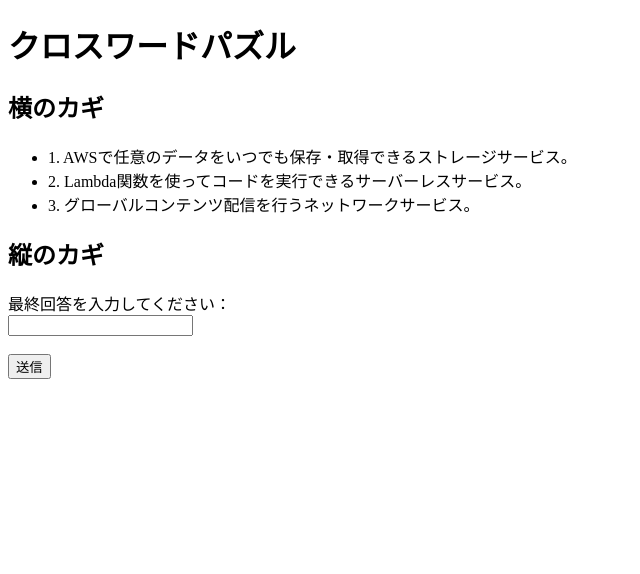
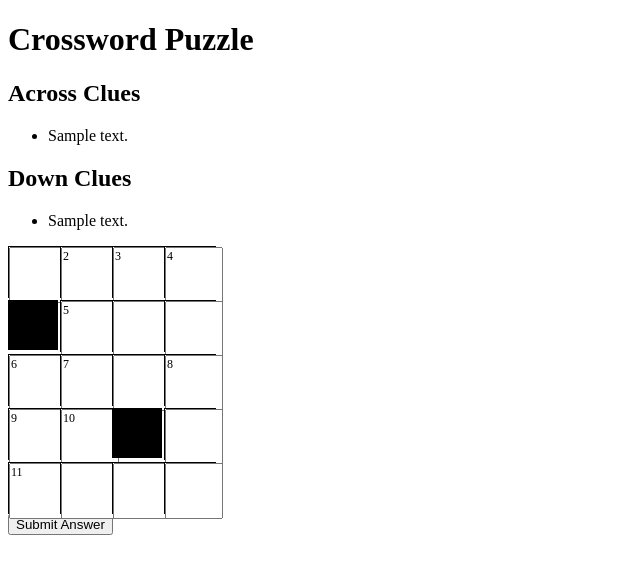
Before and after one commit to kawafuchieirin/Document_summary_app, a Django app: page / in a window 1280 px wide. Shown: the top 574 px of the page, without its empty margins (0-640 px from the left). Run offline with Django 5.2, Linux system fonts and the light colour scheme; data comes from the database, SQL or seed files in the repository; tables that the repository leaves empty hold one stand-in row (values such as "Sample post").

Commit message:
クロスわーどはできた

```diff
--- a/crossword_project/crossword_app/admin.py
+++ b/crossword_project/crossword_app/admin.py
@@ -1,4 +1,6 @@
+# crossword_app/admin.py
 from django.contrib import admin
-from .models import Clue
+from .models import AcrossClue, DownClue
 
-admin.site.register(Clue)
+admin.site.register(AcrossClue)
+admin.site.register(DownClue)
--- a/crossword_project/crossword_app/models.py
+++ b/crossword_project/crossword_app/models.py
@@ -1,14 +1,14 @@
+# crossword_app/models.py
 from django.db import models
 
-class Clue(models.Model):
-    DIRECTION_CHOICES = (
-        ('ACROSS', '横のカギ'),
-        ('DOWN', '縦のカギ'),
-    )
-    number = models.IntegerField()
-    direction = models.CharField(max_length=6, choices=DIRECTION_CHOICES)  # 修正箇所: max_length=6 に変更
-    clue = models.TextField()
-    answer = models.CharField(max_length=50)
+class AcrossClue(models.Model):
+    clue_text = models.CharField(max_length=255)
 
     def __str__(self):
-        return f"{self.number} {self.get_direction_display()}: {self.clue}"
+        return self.clue_text
+
+class DownClue(models.Model):
+    clue_text = models.CharField(max_length=255)
+
+    def __str__(self):
+        return self.clue_text
--- a/crossword_project/crossword_app/templates/crossword_app/crossword.html
+++ b/crossword_project/crossword_app/templates/crossword_app/crossword.html
@@ -1,42 +1,61 @@
 <!DOCTYPE html>
-<html lang="ja">
+<html lang="en">
 <head>
     <meta charset="UTF-8">
-    <title>クロスワードパズル</title>
-    <script>
-        function showAlert(message) {
-            alert(message);
-        }
-    </script>
+    <title>Crossword Puzzle</title>
+    <style>
+        .grid { display: grid; grid-template-columns: repeat(4, 50px); grid-gap: 2px; }
+        .cell { width: 50px; height: 50px; text-align: center; vertical-align: middle; font-size: 16px; position: relative; }
+        .input-cell { border: 1px solid #000; background-color: white; }
+        .black-cell { background-color: black; }
+        .clue-number { font-size: 12px; position: absolute; top: 2px; left: 2px; color: black; }
+    </style>
 </head>
 <body>
-    <h1>クロスワードパズル</h1>
-
+    <h1>Crossword Puzzle</h1>
     {% if error_message %}
-        <script>
-            showAlert("{{ error_message }}");
-        </script>
+        <p style="color: red;">{{ error_message }}</p>
     {% endif %}
 
-    <h2>横のカギ</h2>
+    <h2>Across Clues</h2>
     <ul>
         {% for clue in across_clues %}
-            <li>{{ clue.number }}. {{ clue.clue }}</li>
+            <li>{{ clue.clue_text }}</li>
         {% endfor %}
     </ul>
 
-    <h2>縦のカギ</h2>
+    <h2>Down Clues</h2>
     <ul>
         {% for clue in down_clues %}
-            <li>{{ clue.number }}. {{ clue.clue }}</li>
+            <li>{{ clue.clue_text }}</li>
         {% endfor %}
     </ul>
 
-    <form method="post" action="{% url 'validate_answer' %}">
+    <!-- クロスワード入力フォーム -->
+    <form action="{% url 'validate_answer' %}" method="post">
         {% csrf_token %}
-        <label for="final_answer">最終回答を入力してください：</label><br>
-        <input type="text" id="final_answer" name="final_answer" required><br><br>
-        <input type="submit" value="送信">
+        <div class="grid">
+            {% for row in grid_structure %}
+                {% for cell in row %}
+                    {% if cell == 0 %}
+                        <!-- 黒セル -->
+                        <div class="cell black-cell"></div>
+                    {% elif cell == 1 %}
+                        <!-- 解答入力セル -->
+                        <div class="cell input-cell">
+                            <input type="text" name="answer{{ forloop.counter }}" maxlength="1" style="width: 100%; height: 100%; text-align: center;" aria-label="解答はこちら">
+                        </div>
+                    {% else %}
+                        <!-- 番号付き解答入力セル -->
+                        <div class="cell input-cell">
+                            <span class="clue-number">{{ cell }}</span>
+                            <input type="text" name="answer{{ forloop.counter }}" maxlength="1" style="width: 100%; height: 100%; text-align: center;" aria-label="解答はこちら">
+                        </div>
+                    {% endif %}
+                {% endfor %}
+            {% endfor %}
+        </div>
+        <button type="submit">Submit Answer</button>
     </form>
 </body>
 </html>
--- a/crossword_project/crossword_app/urls.py
+++ b/crossword_project/crossword_app/urls.py
@@ -1,8 +1,9 @@
+# crossword_app/urls.py
 from django.urls import path
 from . import views
 
 urlpatterns = [
-    path('', views.crossword_view, name='crossword'),
-    path('validate/', views.validate_answer, name='validate_answer'),
+    path('', views.crossword_view, name='crossword_puzzle'),
+    path('validate_answer/', views.validate_answer, name='validate_answer'),
     path('success/', views.success_view, name='success'),
 ]
--- a/crossword_project/crossword_app/views.py
+++ b/crossword_project/crossword_app/views.py
@@ -1,34 +1,37 @@
+# crossword_app/views.py
 from django.shortcuts import render, redirect
-from .models import Clue
+from django.urls import reverse
+from .models import AcrossClue, DownClue
 
 def crossword_view(request):
-    across_clues = Clue.objects.filter(direction='ACROSS').order_by('number')
-    down_clues = Clue.objects.filter(direction='DOWN').order_by('number')
-    context = {
+    across_clues = AcrossClue.objects.all()
+    down_clues = DownClue.objects.all()
+    error_message = request.GET.get('error', None)
+
+    # グリッド構造
+    grid_structure = [
+        [1, 2, 3, 4],
+        [0, 5, 1, 1],
+        [6, 7, 1, 8],
+        [9, 10, 0, 1],
+        [11, 1, 1, 1],
+    ]
+
+    return render(request, 'crossword_app/crossword.html', {
         'across_clues': across_clues,
         'down_clues': down_clues,
-    }
-    return render(request, 'crossword_app/crossword.html', context)
+        'error_message': error_message,
+        'grid_structure': grid_structure,
+    })
 
 def validate_answer(request):
     if request.method == 'POST':
-        final_answer = request.POST.get('final_answer')
-        if final_answer.strip().lower() == 'thank you':
-            # 正解の場合、次のURLにリダイレクト
+        answer = "".join([request.POST.get(f'answer{i}', '') for i in range(1, 5)])
+        if answer.lower() == 'thank':
             return redirect('success')
         else:
-            # 不正解の場合、エラーメッセージを表示
-            error_message = '回答が不適切です。'
-            across_clues = Clue.objects.filter(direction='ACROSS').order_by('number')
-            down_clues = Clue.objects.filter(direction='DOWN').order_by('number')
-            context = {
-                'across_clues': across_clues,
-                'down_clues': down_clues,
-                'error_message': error_message,
-            }
-            return render(request, 'crossword_app/crossword.html', context)
-    else:
-        return redirect('crossword')
+            return redirect(reverse('crossword_puzzle') + '?error=Incorrect answer')
+    return redirect('crossword_puzzle')
 
 def success_view(request):
     return render(request, 'crossword_app/success.html')
--- a/crossword_project/crossword_project/settings.py
+++ b/crossword_project/crossword_project/settings.py
@@ -11,7 +11,6 @@
 """
 
 from pathlib import Path
-
 # Build paths inside the project like this: BASE_DIR / 'subdir'.
 BASE_DIR = Path(__file__).resolve().parent.parent
 
--- a/crossword_project/crossword_project/urls.py
+++ b/crossword_project/crossword_project/urls.py
@@ -1,21 +1,6 @@
-"""
-URL configuration for crossword_project project.
-
-The `urlpatterns` list routes URLs to views. For more information please see:
-    https://docs.djangoproject.com/en/5.1/topics/http/urls/
-Examples:
-Function views
-    1. Add an import:  from my_app import views
-    2. Add a URL to urlpatterns:  path('', views.home, name='home')
-Class-based views
-    1. Add an import:  from other_app.views import Home
-    2. Add a URL to urlpatterns:  path('', Home.as_view(), name='home')
-Including another URLconf
-    1. Import the include() function: from django.urls import include, path
-    2. Add a URL to urlpatterns:  path('blog/', include('blog.urls'))
-"""
+# crossword_project/urls.py
 from django.contrib import admin
-from django.urls import path, include
+from django.urls import include, path
 
 urlpatterns = [
     path('admin/', admin.site.urls),
```
Also changed, not shown: crossword_project/crossword_app/templates/crossword_app/success.html (+3 -4 lines), crossword_project/crossword_app/migrations/0002_acrossclue_downclue_delete_clue.py (added), crossword_project/db.sqlite3.
